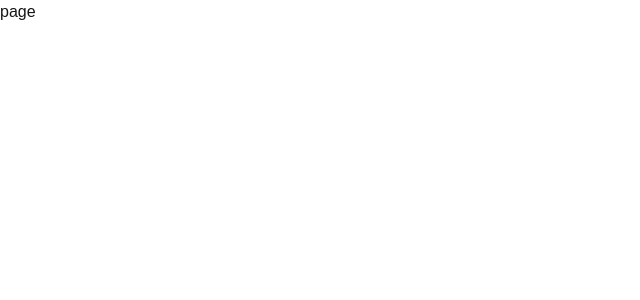
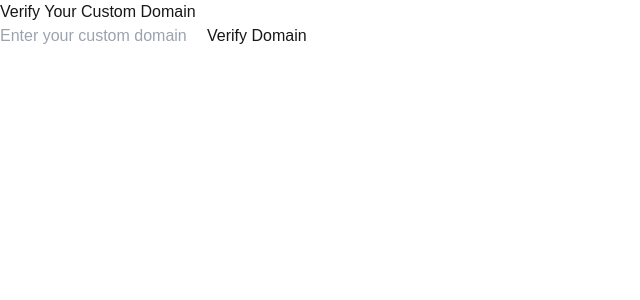
Before and after one commit to hanzalahsamana/StoresAdminPanel, a Next.js app: page /domain in a window 1280 px wide. Shown: the top 300 px of the page, without its empty margins (0-640 px from the left). Built offline with nearby package versions, Linux system fonts and the light colour scheme.

Commit message:
push to create new branch

```diff
--- /dev/null
+++ b/src/APIs/Domain/domainVerify.jsx
@@ -0,0 +1,13 @@
+"use client";
+
+import axios from "axios";
+import BASE_URL from "../../../config";
+
+export const verifyDomain = async (type , domain) => {
+    try {
+        const response = await axios.get(`${BASE_URL}/${type}/verifyDomain?domain=${domain}`);
+        return response.data;
+    } catch (error) {
+        throw error
+    }
+};
--- a/src/app/domain/page.jsx
+++ b/src/app/domain/page.jsx
@@ -1,9 +1,42 @@
-import React from 'react'
+"use client";
+import { verifyDomain } from '@/APIs/Domain/domainVerify';
+import { useState } from 'react';
+import { useSelector } from 'react-redux';
+import { toast } from 'react-toastify';
 
-const page = () => {
+const DomainVerification = () => {
+  const [domain, setDomain] = useState('');
+  const [status, setStatus] = useState('');
+  const [error, setError] = useState('');
+  const { currUser } = useSelector((state) => state.currentUser);
+
+
+  const handleVerifyDomain = async () => {
+    try {
+      setStatus('Verifying...');
+      const data = await verifyDomain(currUser?.brandName, domain);
+      setStatus(data.message);
+    } catch (error) {
+      toast.error(error.response ? error.response.data.message : error.message)
+      setStatus('');
+    }
+  };
+
   return (
-    <div>page</div>
-  )
+    <div>
+      <h2>Verify Your Custom Domain</h2>
+      <input
+        type="text"
+        value={domain}
+        onChange={(e) => setDomain(e.target.value)}
+        placeholder="Enter your custom domain"
+      />
+      <button onClick={handleVerifyDomain}>Verify Domain</button>
+
+      {status && <p>{status}</p>}
+    </div>
+  );
 }
 
-export default page
+
+export default DomainVerification;
--- a/src/components/Sidebar.jsx
+++ b/src/components/Sidebar.jsx
@@ -60,12 +60,12 @@ function Sidebar({ isOpen, setIsOpen }) {
         >
           Analytics
         </Link> */}
-        {/* <Link
+        <Link
           href={"/domain"}
           className="block py-2.5 px-4 rounded transition duration-200 hover:bg-gray-700"
         >
           Add Domain <span className="text-[10px]">(working)</span>
-        </Link> */}
+        </Link>
         <Link
           href={"/content"}
           className="block py-2.5 px-4 rounded transition duration-200 hover:bg-gray-700"
```
Also changed, not shown: middleware.js (added, +39 -0 lines), src/components/Piechart.jsx (+7 -10 lines).
